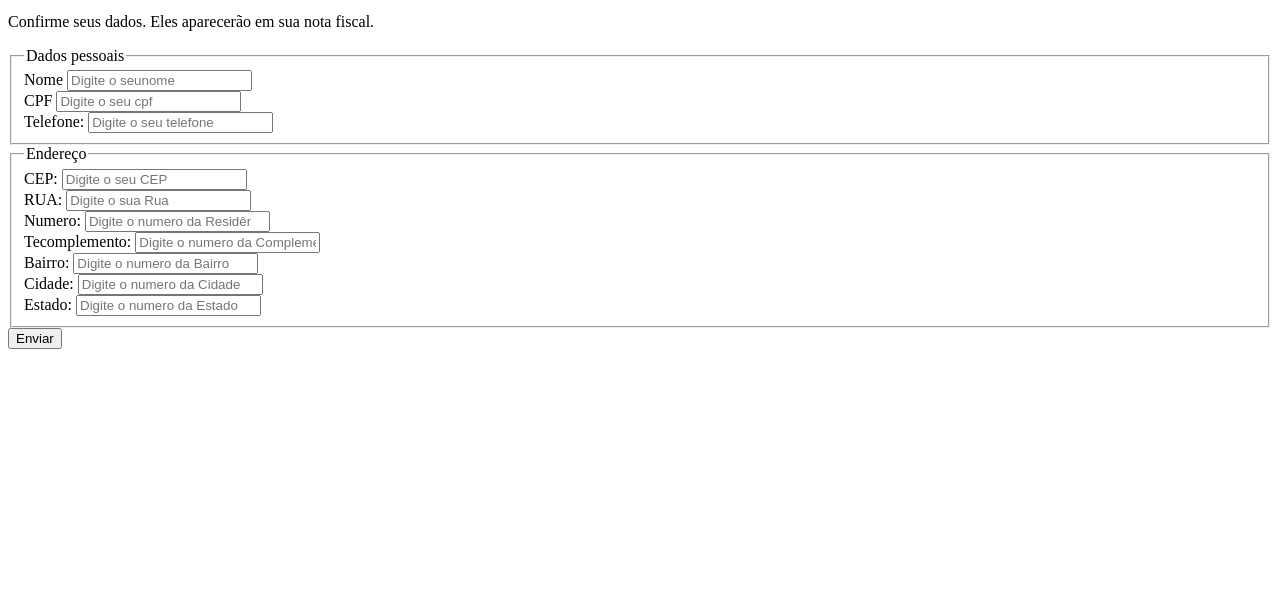
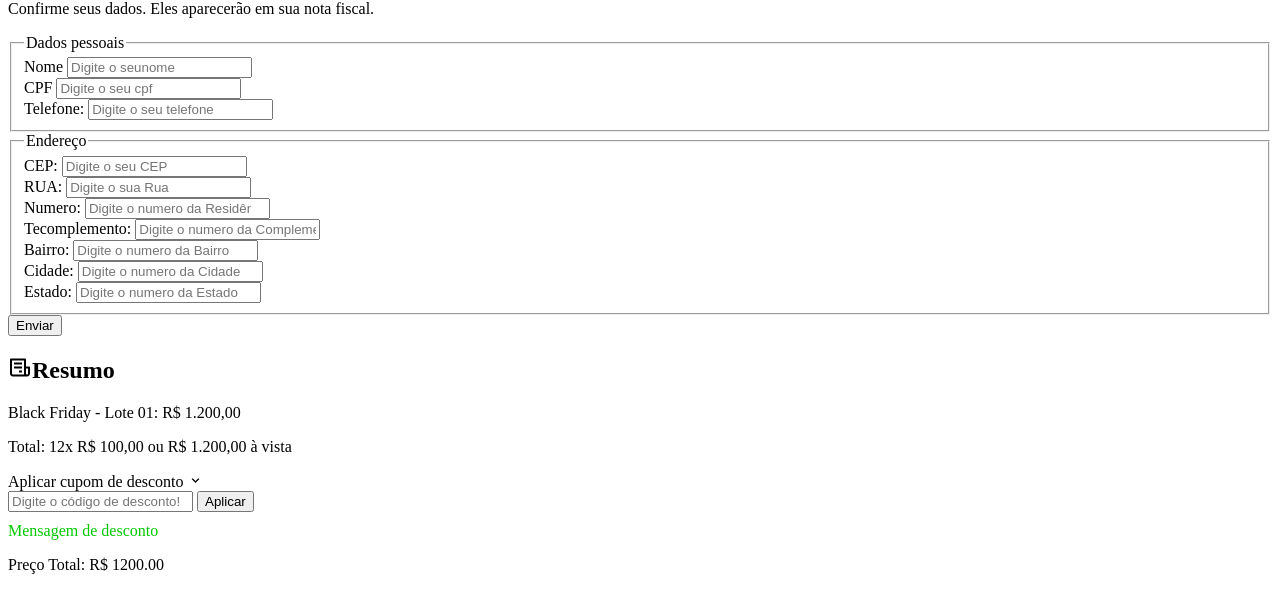
Before and after one commit to EngSivaldo/-ProjetoHashForms, a plain HTML site: page ProjetoHashForms/index.html in a window 1280 px wide. Shown: the part 380-970 px from the top of the page. Before the commit the page ends 800 px from the top, so only its background shows below. Drawn offline with nearby package versions, Linux system fonts and the light colour scheme.

Commit message:
Resumo e Desconto - HTML

```diff
--- a/ProjetoHashForms/index.html
+++ b/ProjetoHashForms/index.html
@@ -11,6 +11,7 @@
   </head>
   <body>
     <main class="container">
+      <!--inicio div imagens-->
       <div class="images">
         <img
           src="https://d1muf25xaso8hp.cloudfront.net/https%3A%2F%2Fa6d41686876ceccfc436dd310b9e49aa.cdn.bubble.io%2Fd219%2Ff1723121793047x871980606331503000%2Foie_transparent.png?w=32&amp;h=45&amp;auto=compress&amp;dpr=1&amp;fit=max"
@@ -21,13 +22,14 @@
       </div>
 
       <div class="boxes">
+        <!--inicio box1-->
         <div class="box1">
+          <section class="meus-dados">
             <h1><i class="bx bx-user-circle"></i>Meus dados</h1>
             <p>Confirme seus dados. Eles aparecerão em sua nota fiscal.</p>
             <form action="#" id="formulario">
               <fieldset>
                 <legend>Dados pessoais</legend>
-
                 <div class="form-group">
                   <label for="nome">Nome</label>
                   <input
@@ -38,7 +40,6 @@
                     required
                   />
                 </div>
-
                 <div class="form-group">
                   <label for="cpf">CPF</label>
                   <input
@@ -49,7 +50,6 @@
                     required
                   />
                 </div>
-
                 <div class="form-group">
                   <label for="telefone">Telefone:</label>
                   <input
@@ -61,10 +61,8 @@
                   />
                 </div>
               </fieldset>
-
               <fieldset>
                 <legend>Endereço</legend>
-
                 <div class="form-group">
                   <label for="cep">CEP:</label>
                   <input
@@ -75,7 +73,6 @@
                     required
                   />
                 </div>
-
                 <div class="form-group">
                   <label for="rua">RUA:</label>
                   <input
@@ -86,7 +83,6 @@
                     required
                   />
                 </div>
-
                 <div class="form-group">
                   <label for="numero">Numero:</label>
                   <input
@@ -107,7 +103,6 @@
                     required
                   />
                 </div>
-
                 <div class="form-group">
                   <label for="bairro">Bairro:</label>
                   <input
@@ -128,7 +123,6 @@
                     required
                   />
                 </div>
-
                 <div class="form-group">
                   <label for="estado">Estado:</label>
                   <input
@@ -142,6 +136,46 @@
               </fieldset>
               <button type="submit">Enviar</button>
             </form>
+          </section>
+        </div>
+        <!--inicio box2-->
+        <div class="box2">
+          <!--inicio secao resumo-->
+          <section class="resumo">
+            <h2><i class="bx bx-receipt"></i>Resumo</h2>
+
+            <div class="resumo-item">
+              <p>Black Friday - Lote 01: R$ 1.200,00</p>
+              <p>Total: 12x R$ 100,00 ou R$ 1.200,00 à vista</p>
+            </div>
+
+            <div class="apply-discount">
+              <div class="apply-discount-header">
+                <span>Aplicar cupom de desconto</span>
+                <i id="toogle-icon" class="bx bx-chevron-down"></i>
+              </div>
+              <div class="apply-discount-body" id="apply-discount-body">
+                <input
+                  type="text"
+                  name="discount-code"
+                  id="discount-code"
+                  placeholder="Digite o código de desconto!"
+                />
+                <button type="button">Aplicar</button>
+                <span
+                  style="
+                    display: block;
+                    margin-top: 10px;
+                    color: rgb(0, 201, 0);
+                  "
+                  >Mensagem de desconto</span
+                >
+                <p id="total-price">Preço Total: R$ 1200.00</p>
+              </div>
+            </div>
+          </section>
+          <!--inicio secao resumo-->
+          <section></section>
         </div>
       </div>
     </main>
```
Lines whose indentation alone changed are shown as unchanged.
